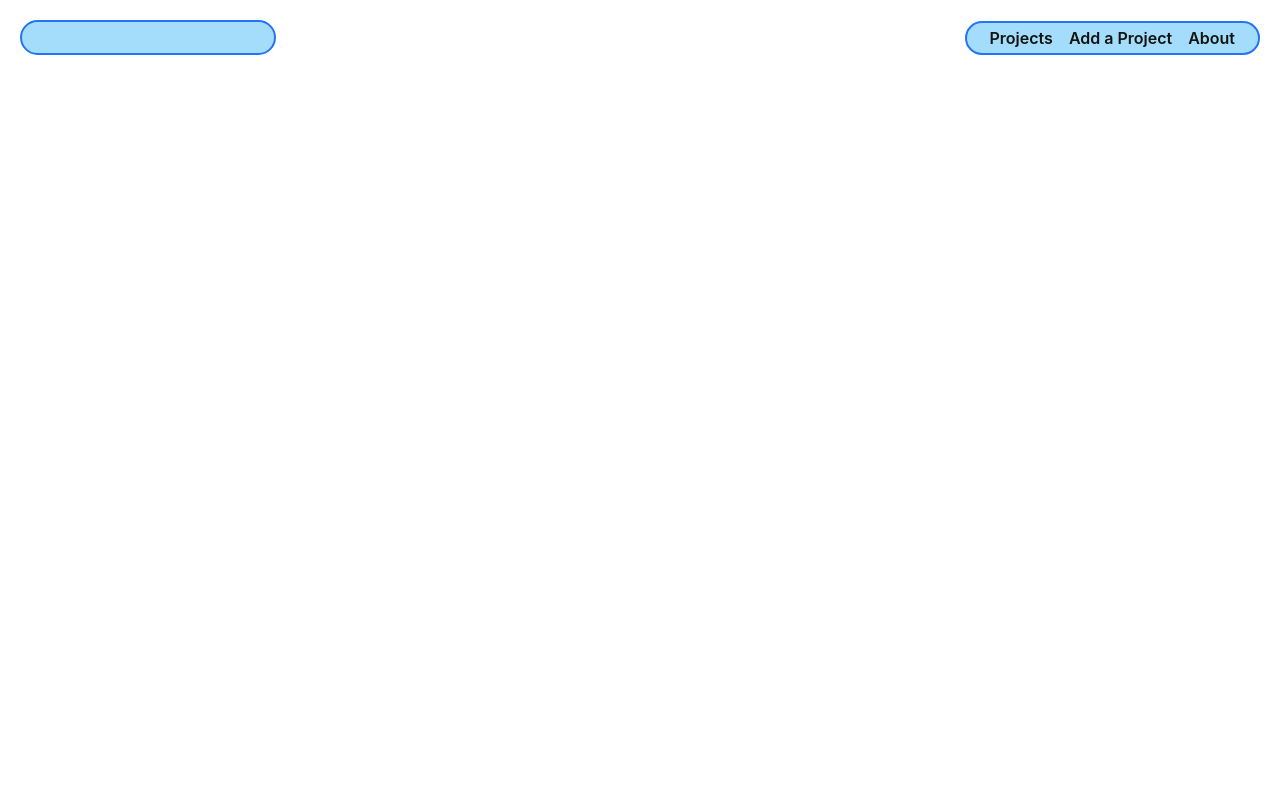
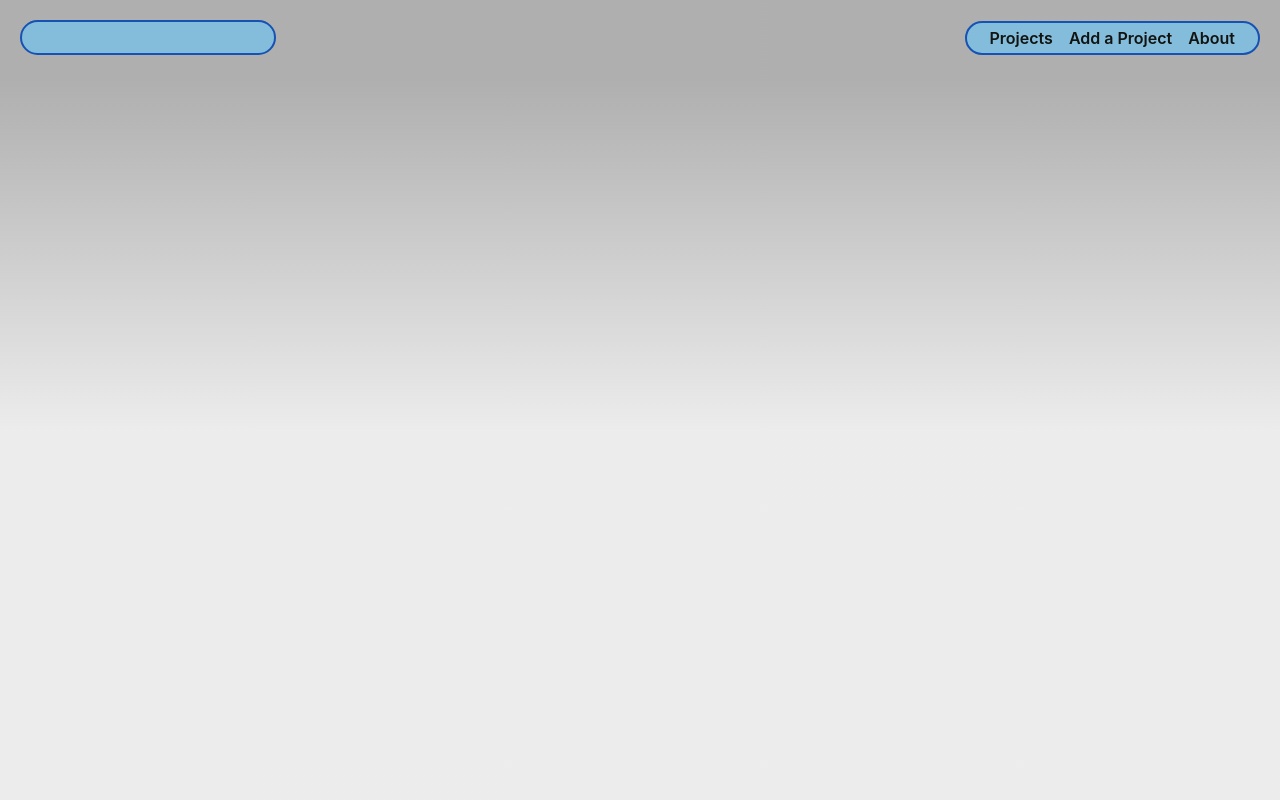
Before and after one commit to JGore99/The-Project-Manager, a Django app: page /projects/ in a window 1280 px wide. Run offline with Django 4.2, Linux system fonts and the light colour scheme; data that the repository does not hold is empty.

Commit message:
index view styling

```diff
--- a/main_app/static/css/base.css
+++ b/main_app/static/css/base.css
@@ -18,6 +18,8 @@ html {
 }
 
 body {
+  background: rgb(97, 96, 96);
+  background: linear-gradient(180deg, rgba(102, 102, 102, 0.523) 10%, rgba(216,214,214,0.4556197478991597) 54%);
   margin: 0;
   display: flex;
   flex-direction: column;
@@ -26,18 +28,20 @@ body {
     'Ubuntu', 'Cantarell', 'Fira Sans', 'Droid Sans', 'Helvetica Neue',
     sans-serif;
   min-height: 100vh;
+  --card-color: rgb(62,62,62);
+  --card-gradient: linear-gradient(180deg, rgba(110, 110, 110, 0.523) 0%, rgba(216,214,214,0.4556197478991597) 54%);
   --nav-bg: rgba(104, 197, 248, .7);
   --nav-bg-ff: rgba(104, 197, 248, .9);
-  --borders: rgb(36, 116, 248) solid 2px;
+  --borders: rgb(22, 82, 179) solid 2px;
   --text-color: rgb(17, 20, 17);
-  --link-hover-color: rgb(16, 56, 158);
+  --link-hover-color: rgb(27, 48, 102);
   --button-bg: rgb(245, 245, 245);
   --button-bg-hover: rgb(226, 226, 226);
   --submit: rgb(26, 128, 0);
   --warn: rgb(255, 102, 0);
   --danger: rgb(220, 20, 30);
   --secondary: rgb(57, 57, 57);
-  --card-box-shadow: 5px 5px 6px -1px #AAA;
+  --card-box-shadow: 5px 5px 6px -1px rgb(141, 141, 141);
   --font-xtreme: 4.2rem;
   --font-xxl: 3.6rem;
   --font-xl: 2.4rem;
--- a/main_app/static/css/project-index.css
+++ b/main_app/static/css/project-index.css
@@ -8,9 +8,13 @@
 }
 
 .card {
-  width: 350px;
-  margin: 10px;
-  border: var(--borders);
+  background: var(--card-color);
+  background: var(--card-gradient);
+  width: 400px;
+  margin: 8px;
+  border-bottom: var(--borders);
+  border-left: var(--borders);
+  border-right: var(--borders);
   box-shadow: var(--card-box-shadow);
 }
 
```
